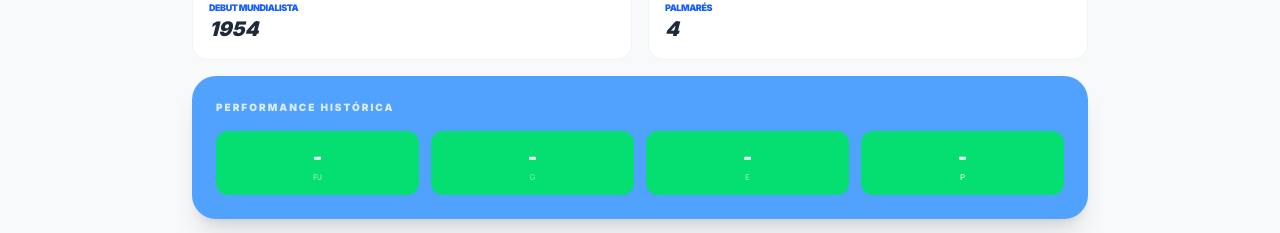
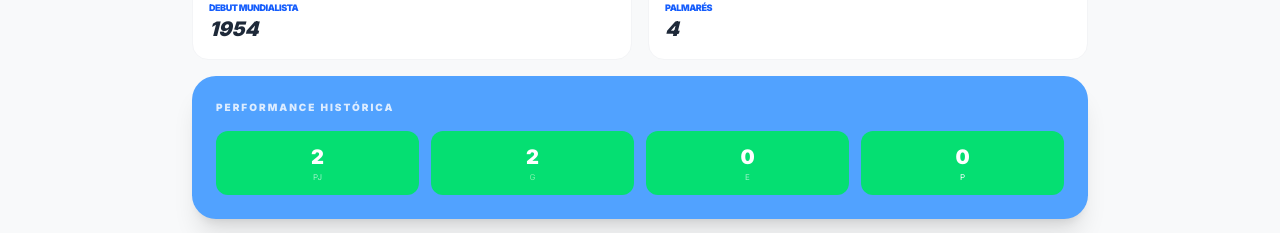
Before and after one commit to bablotle/Mundial26, a Next.js app: page /selecciones/alemania in a window 1280 px wide. Shown: the part 1075-1308 px from the top of the page. Built offline with nearby package versions, Linux system fonts and the light colour scheme.

Commit message:
jornada 11 , actualización partidos g e i

```diff
--- a/src/app/mi-seleccion/page.tsx
+++ b/src/app/mi-seleccion/page.tsx
@@ -20,9 +20,9 @@ export default function MiSeleccion() {
       noticias: [
          {
             id: '1',
-            titulo: "Paraguay enfrentó a Croacia y Marruecos",
-            desc: "La selección de Paraguay cerró recientemente su gira europea de marzo de 2026 con un saldo de una victoria y una derrota como parte de su preparación para el Mundial 2026.\n\n\ Victoria contra Grecia (1-0): El 27 de marzo de 2026, la Albirroja derrotó a Grecia en El Pireo. El único gol del encuentro fue anotado por Diego Gómez de tiro libre a los 52 minutos. \n\n\ Derrota contra Marruecos (1-2): El 31 de marzo de 2026, el equipo dirigido por Gustavo Alfaro cayó ante la selección marroquí en Lens, Francia. El gol paraguayo fue obra de Gustavo Caballero.",
-            img: "/images/noticias/paraguay-amistoso.jpg",
+            titulo: "Paraguay mantiene la esperanza",
+            desc: "La Selección de Paraguay ha registrado una derrota y una victoria en sus dos partidos disputados hasta el día de hoy dentro del Grupo D.\n\n\ Resultados en el Mundial 2026\n\n\ Estados Unidos 4 - 1 Paraguay\n\ (12 de junio de 2026) | Primera jornada.\n\n\ Paraguay cayó en su debut en el Estadio de Los Ángeles. El único tanto paraguayo lo convirtió el ingresado Mario tras una asistencia de Miguel Almirón.\n\n\ Turquía 0 - 1 Paraguay\n\ (19 de junio de 2026) | Segunda jornada.\n\n\ La Albirroja logró un triunfo heroico en el Estadio de la Bahía de San Francisco. Matías Galarza marcó el gol de la victoria a los 64 segundos de juego, registrando el gol más rápido del torneo hasta el momento. \n\n\ El equipo sostuvo el resultado con 10 jugadores durante todo el segundo tiempo por la expulsión de Miguel Almirón.",
+            img: "/images/noticias/paraguay-gol.jpg",
          }
       ]
    };
--- a/src/app/page.tsx
+++ b/src/app/page.tsx
@@ -71,7 +71,7 @@ const resultadosConcluidos = todosLosPartidos
 
          {/* --- SECCIÓN HERO (DINÁMICA BASADA EN EL PARTIDO DESTACADO) --- */}
          <section className="relative h-[420px] w-full overflow-hidden">
-            <img src="/images/sedes/sofi.jpg" className="w-full h-full object-cover brightness-[0.6]" alt="Stadium" />
+            <img src="/images/sedes/filadelfia.jpg" className="w-full h-full object-cover brightness-[0.6]" alt="Stadium" />
             <div className="absolute inset-0 bg-gradient-to-t from-black/90 via-black/40 to-transparent flex flex-col items-center justify-center text-center px-5">
                <span className="bg-blue-600 text-white text-[9px] font-black px-3 py-1 rounded-full mb-4 tracking-widest uppercase">
                   EL PARTIDO DESTACADO DE HOY 🌟
--- a/src/app/selecciones/[id]/page.tsx
+++ b/src/app/selecciones/[id]/page.tsx
@@ -1,21 +1,57 @@
 // src/app/selecciones/[id]/page.tsx
 import { todasLasSelecciones, type Seleccion } from '@/data/selecciones';
-// Suponiendo que tienes un archivo de fixture con los partidos
 import { todosLosPartidos } from '@/data/partidos';
 import { notFound } from 'next/navigation';
 import Image from 'next/image';
 
 export default async function SeleccionPage({ params }: { params: Promise<{ id: string }> }) {
     const { id } = await params;
-    const seleccion = (todasLasSelecciones as Seleccion[]).find((s) => s.id === id);
+    const seleccionBase = (todasLasSelecciones as Seleccion[]).find((s) => s.id === id);
 
-    if (!seleccion) return notFound();
+    if (!seleccionBase) return notFound();
 
     // Filtramos comparando el nombre de la selección con el local o visitante del partido
     const partidosSeleccion = todosLosPartidos.filter(p =>
-        p.local.toLowerCase() === seleccion.nombre.toLowerCase() ||
-        p.visitante.toLowerCase() === seleccion.nombre.toLowerCase()
+        p.local.toLowerCase() === seleccionBase.nombre.toLowerCase() ||
+        p.visitante.toLowerCase() === seleccionBase.nombre.toLowerCase()
     );
+
+    // 🌟 NUEVO: Calculamos los stats dinámicos exclusivamente de los concluidos para esta vista
+    let g = 0, e = 0, p = 0;
+
+    const partidosConcluidos = partidosSeleccion.filter(partido =>
+        partido.golesLocal !== undefined && partido.golesLocal !== null &&
+        partido.golesVisitante !== undefined && partido.golesVisitante !== null
+    );
+
+partidosConcluidos.forEach(partido => {
+   const esLocal = partido.local.toLowerCase() === seleccionBase.nombre.toLowerCase();
+
+   // Forzamos a que TypeScript sepa que son números reales
+   const golesPropios = Number(esLocal ? partido.golesLocal : partido.golesVisitante);
+   const golesRivales = Number(esLocal ? partido.golesVisitante : partido.golesLocal);
+
+   if (golesPropios > golesRivales) {
+      g++; // Ganó
+   } else if (golesPropios < golesRivales) {
+      p++; // Perdió
+   } else {
+      e++; // Empató
+   }
+});
+
+    const total = g + e + p;
+
+    // Fusionamos la selección con sus stats calculados vivos
+    const seleccion = {
+        ...seleccionBase,
+        stats: {
+            g: total > 0 ? g.toString() : "-",
+            e: total > 0 ? e.toString() : "-",
+            p: total > 0 ? p.toString() : "-",
+            total: total > 0 ? total.toString() : "-"
+        }
+    };
 
     return (
         <main className="min-h-screen bg-[#f8f9fa] pt-20 pb-12 px-4">
@@ -113,8 +149,6 @@ export default async function SeleccionPage({ params }: { params: Promise<{ id:
                     <div className="grid grid-cols-1 gap-3">
                         {partidosSeleccion.map((partido, index) => (
                             <div key={index} className="bg-white rounded-2xl p-4 border border-gray-100 shadow-sm flex items-center justify-between">
-
-                                {/* Fecha y Hora (Usando tus campos: fecha y hora) */}
                                 <div className="flex flex-col border-r border-gray-100 pr-4 min-w-[90px]">
                                     <span className="text-[10px] font-black text-blue-600 uppercase">
                                         {new Date(partido.fecha).toLocaleDateString('es-ES', { day: '2-digit', month: 'short' }).replace('.', '')}
@@ -122,7 +156,6 @@ export default async function SeleccionPage({ params }: { params: Promise<{ id:
                                     <span className="text-xs font-bold text-gray-400">{partido.hora} HS</span>
                                 </div>
 
-                                {/* Enfrentamiento (Usando tus banderas de imagen) */}
                                 <div className="flex-1 flex items-center justify-center gap-4 px-2 text-center">
                                     <div className="flex flex-col items-center flex-1">
                                         <div className="relative w-8 h-5 mb-1 shadow-sm rounded-sm overflow-hidden border border-gray-100">
@@ -141,7 +174,6 @@ export default async function SeleccionPage({ params }: { params: Promise<{ id:
                                     </div>
                                 </div>
 
-                                {/* Sede (Usando tu campo: sede) */}
                                 <div className="hidden sm:flex flex-col items-end border-l border-gray-100 pl-4 min-w-[100px]">
                                     <span className="text-[8px] font-black text-gray-400 uppercase">Sede</span>
                                     <span className="text-[10px] font-bold text-gray-800">{partido.sede}</span>
@@ -150,7 +182,6 @@ export default async function SeleccionPage({ params }: { params: Promise<{ id:
                         ))}
                     </div>
                 </div>
-
 
                 {/* --- FRAME 4: NOTICIA EDITORIAL --- */}
                 <div className="space-y-6">
--- a/src/app/selecciones/page.tsx
+++ b/src/app/selecciones/page.tsx
@@ -1,25 +1,59 @@
 'use client';
 import { useState } from 'react';
-// 1. IMPORTAMOS LA DATA REAL (La fuente de verdad)
+// 1. IMPORTAMOS LA DATA REAL
 import { todasLasSelecciones } from '@/data/selecciones';
-
+import { todosLosPartidos } from '@/data/partidos'; // Importamos los partidos
 
 import Navbar from '@/components/Navbar';
 import Footer from '@/components/Footer';
 import CardSeleccion from '@/components/CardSeleccion';
-
 
 export default function SeleccionesPage() {
     const [filtro, setFiltro] = useState('Todas');
     const confs = ['Todas', 'UEFA', 'CONMEBOL', 'CONCACAF', 'CAF', 'AFC'];
 
 
-    // 2. USAMOS LA DATA IMPORTADA PARA FILTRAR
+// 2. USAMOS LA DATA IMPORTADA PARA FILTRAR
     const filtradas = filtro === 'Todas'
         ? todasLasSelecciones
         : todasLasSelecciones.filter(s => s.confederacion === filtro);
 
+    // 🌟 REVISADO Y CORREGIDO: Mapeo sin errores de nombres
+    const filtradasConStats = filtradas.map(seleccion => {
+        let g = 0, e = 0, p = 0;
 
+        // Filtramos y aseguramos que solo cuenten los que YA tienen goles asignados
+        const partidosConcluidos = todosLosPartidos.filter(partido => {
+            const esSuPartido = partido.local.toLowerCase() === seleccion.nombre.toLowerCase() ||
+                                partido.visitante.toLowerCase() === seleccion.nombre.toLowerCase();
+            const tieneGoles = partido.golesLocal !== undefined && partido.golesLocal !== null &&
+                               partido.golesVisitante !== undefined && partido.golesVisitante !== null;
+            return esSuPartido && tieneGoles;
+        });
+
+        // Procesamos los resultados de los partidos concluidos
+        partidosConcluidos.forEach(partido => {
+            const esLocal = partido.local.toLowerCase() === seleccion.nombre.toLowerCase();
+            const golesPropios = Number(esLocal ? partido.golesLocal : partido.golesVisitante);
+            const golesRivales = Number(esLocal ? partido.golesVisitante : partido.golesLocal);
+
+            if (golesPropios > golesRivales) g++;
+            else if (golesPropios < golesRivales) p++;
+            else e++;
+        });
+
+        const total = g + e + p;
+
+        return {
+            ...seleccion,
+            stats: {
+                g: total > 0 ? g.toString() : "-",
+                e: total > 0 ? e.toString() : "-",
+                p: total > 0 ? p.toString() : "-",
+                total: total > 0 ? total.toString() : "-"
+            }
+        };
+    });
     return (
         <main className="min-h-screen bg-[#f0f2f5] pt-24 pb-12 px-5">
             <Navbar />
@@ -28,7 +62,6 @@ export default function SeleccionesPage() {
                     Selecciones <span className="text-blue-600">Clasificadas</span>
                 </h1>
 
-
                 {/* Botones de Filtro */}
                 <div className="flex gap-3 overflow-x-auto pb-6 no-scrollbar">
                     {confs.map(c => (
@@ -36,24 +69,22 @@ export default function SeleccionesPage() {
                             key={c}
                             onClick={() => setFiltro(c)}
                             className={`px-4 py-2 rounded-full text-[9px] font-black uppercase tracking-widest transition-all
-                                                                                                                                                                                                                                                                                                                                                                                                                                                                                                                                                                                                                                                                                                                       ${filtro === c ? 'bg-blue-600 text-white shadow-lg' : 'bg-white text-gray-400 hover:text-black'}`}
+                                ${filtro === c ? 'bg-blue-600 text-white shadow-lg' : 'bg-white text-gray-400 hover:text-black'}`}
                         >
                             {c}
                         </button>
                     ))}
                 </div>
 
-
                 {/* Grid de Tarjeta */}
                 <div className="grid grid-cols-2 md:grid-cols-4 gap-4">
-                    {filtradas.map((s) => (
-                        // 3. PASAMOS LOS DATOS A LA CARD
-                        // Ahora s.id será 'argentina', 'alemania', etc.,
-                        // porque vienen de tu archivo central.
+                    {/* 🌟 CAMBIO AQUÍ: Mapeamos la lista con stats dinámicos */}
+                    {filtradasConStats.map((s) => (
                         <CardSeleccion key={s.id} {...s} />
                     ))}
                 </div>
             </div>
+            <Footer />
         </main>
     );
 }
--- a/src/data/noticias.ts
+++ b/src/data/noticias.ts
@@ -16,6 +16,25 @@ export interface Noticia {
 
 export const todasLasNoticias: Noticia[] = [
       {
+                id: "jornada-11",
+                categoria: "MUNDIAL 2026",
+                titulo: "España 4-0 ante Arabia Saudita.",
+                resumen: "2-2 termino el partido entre Uruguay y Cabo Verde.",
+                contenidoLargo: ` Dos empates frustrantes para los favoritos, una remontada histórica y una goleada revitalizante.
+                España 4 - 0 Arabia Saudita
+                Tras un flojo debut, la selección de España despertó con una contundente goleada liderada por un tanto tempranero de Lamine Yamal y un doblete de Mikel Oyarzabal.
+                Uruguay 2 - 2 Cabo Verde
+                En un partido ríspido jugado en Miami, la selección de Uruguay rescató el empate tras ir perdiendo por dos costosos errores defensivos aprovechados por los africanos.
+                Bélgica 0 - 0 Irán
+                Los belgas volvieron a decepcionar y sufrieron la expulsión de Amadou Onana, quedando condicionados ante un conjunto iraní al que la tecnología VAR le anuló un gol por fuera de juego.
+                Egipto 3 - 1 Nueva Zelanda
+                El conjunto oceánico sorprendió abriendo el marcador al minuto 15, pero la escuadra de Egipto, guiada por una gran actuación de Mohamed Salah, reaccionó con fuerza en el complemento para remontar el marcador.`,
+                imagen: "/images/noticias/noticia-17.jpg",
+                fecha: "2026-06-22",
+                autor: "Redacción Mil Goles",
+                tags: ["Yamal", "España", "Uruguay", "FIFA"]
+        },
+        {
                 id: "jornada-10",
                 categoria: "MUNDIAL 2026",
                 titulo: "Alemania paso a los dieciseisavos de final.",
--- a/src/data/selecciones.ts
+++ b/src/data/selecciones.ts
@@ -691,7 +691,7 @@ export const todasLasSelecciones: Seleccion[] = [
         "stats": { "g": "-", "e": "-", "p": "-", "total": "-" },
         "noticias": []
     },
-      {
+    {
         "id": "suecia",
         "nombre": "Suecia",
         "confederacion": "UEFA",
```
Also changed, not shown: src/data/partidos.ts (+12 -4 lines), public/images/noticias/noticia-17.jpg (added), public/images/noticias/paraguay-gol.jpg (added).
